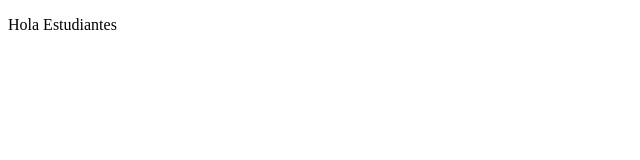
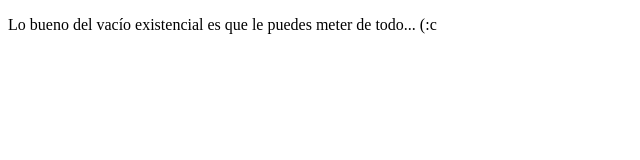
Before and after one commit to GFausto/proyectoDemoCursoPrework, a plain HTML site: page index.html in a window 1280 px wide. Shown: the whole page, without its empty margins (0-640 px from the left). Drawn offline with Linux system fonts and the light colour scheme.

Commit message:
cambios agregamos un poquito de existencialismo (:c

```diff
--- a/index.html
+++ b/index.html
@@ -7,6 +7,6 @@
     <title>Hola Mundo</title>
 </head>
 <body>
-    <p>Hola Estudiantes</p>
+    <p>Lo bueno del vacío existencial es que le puedes meter de todo... (:c</p>
 </body>
 </html>
```
